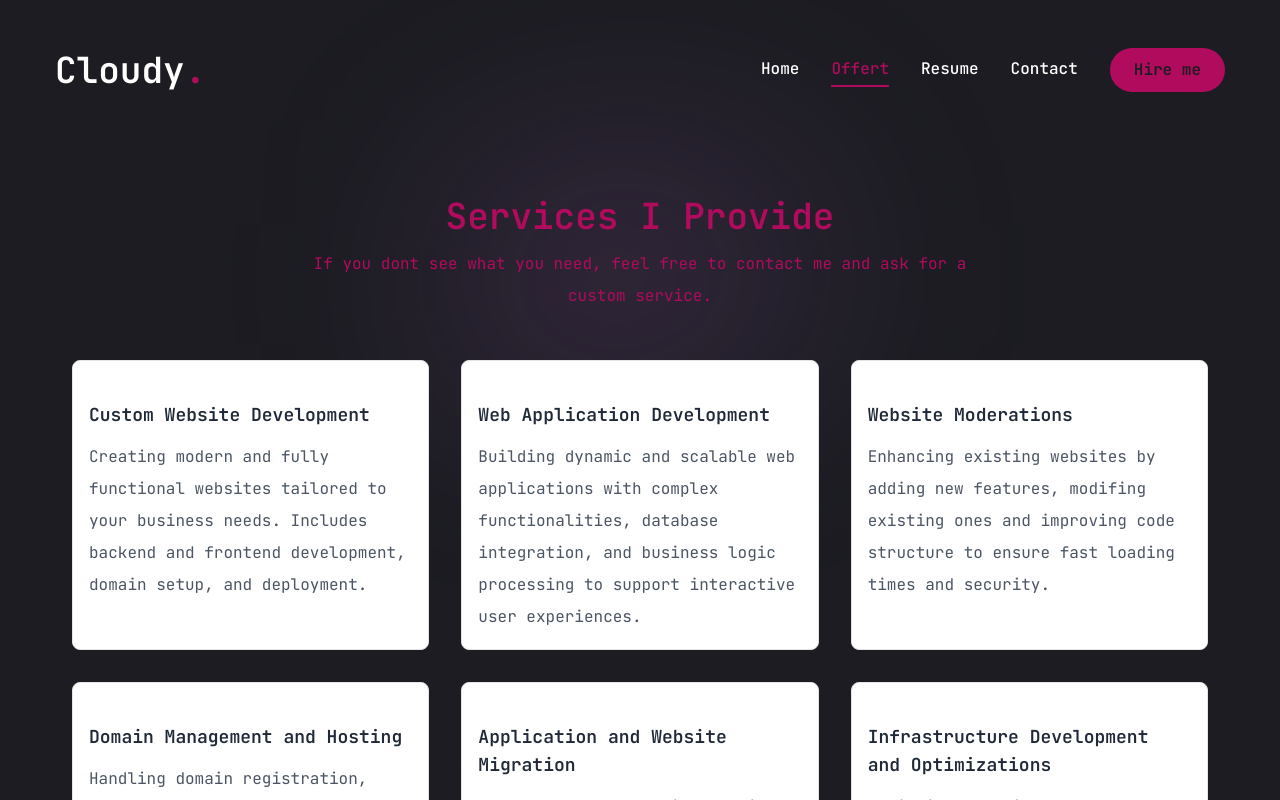
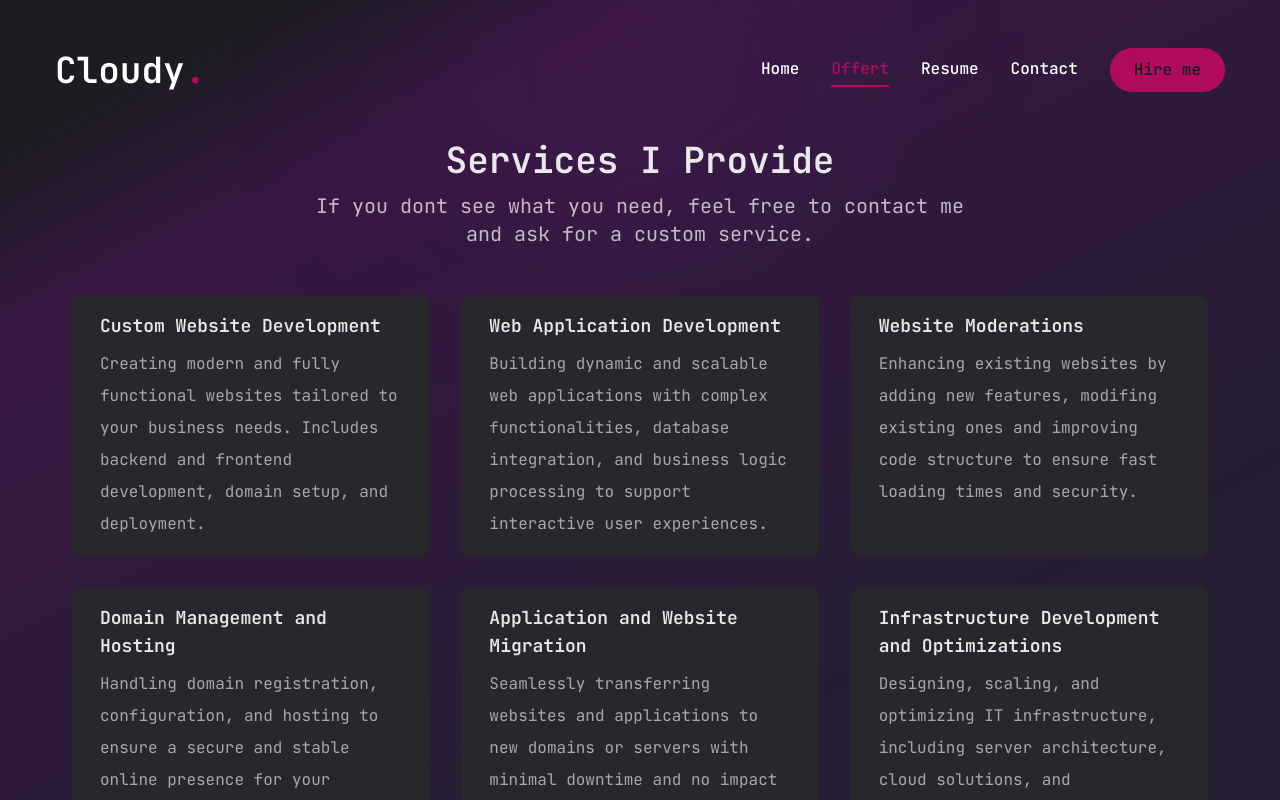
Before and after one commit to klaudiaaaj/cloud_portfolio, a Next.js app: page /offert in a window 1280 px wide. Shown: the top 800 px of the page. Built offline with nearby package versions, Linux system fonts and the light colour scheme.

Commit message:
Implement gradient and refactor colors

```diff
--- a/app/globals.css
+++ b/app/globals.css
@@ -81,7 +81,10 @@ body {
     @apply border-border;
   }
   body {
-    @apply bg-primary text-white font-primary leading-loose;
+    @apply  bg-primary gradient-bg text-white font-primary leading-loose ;
+    height: 100vh;
+    z-index: -1; /* Sends it to the background */
+
   }
   .h1{
     @apply text-[48px] xl:text-[80px] leading-[1.1] font-semibold;
@@ -106,7 +109,12 @@ body {
       opacity: 0.5; /* lub inna wartość opacity */
     }
     .gradient-bg {
-      background: linear-gradient(152.92deg, rgba(192, 132, 252, 0.2) 4.54%, rgba(232, 121, 249, 0.26) 34.2%, rgba(192, 132, 252, 0.1) 77.55%);
-      filter: blur(118px);
+      background: linear-gradient(152.92deg, #1c1c22 10%, rgba(152, 9, 177, 0.223) 23%, rgba(126, 43, 210, 0.1) 77%);
+       /* filter: blur(118px); */
+       z-index: -1; /* Sends it to the background */
+       /* position: absolute; */
+       background-attachment: fixed;
+
+
     }
 }
--- a/app/offert/page.jsx
+++ b/app/offert/page.jsx
@@ -71,14 +71,14 @@ const servicesGiven = [
 
 function offert() {
   return (
-    <section className="py-14">
+    <section className="">
         <div className="max-w-screen-xl mx-auto px-4 text-gray-600 md:px-8">
-            <div className="relative max-w-2xl mx-auto sm:text-center">
-                <div className="relative z-10">
-                    <h3 className="text-3xl text-accent font-semibold sm:text-4xl">
+            <div className=" max-w-2xl mx-auto sm:text-center">
+                <div className>
+                    <h1 className="text-3xl text-white/90 font-semibold sm:text-4xl">
                         Services I Provide
-                    </h3>
-                    <p className="mt-3 text-accent">
+                    </h1>
+                    <p className="mt-3 text-xl text-white/70">
                       If you dont see what you need, feel free to contact me and ask for a custom service.
                     </p>
                 </div>
@@ -88,16 +88,17 @@ function offert() {
                 <ul className="grid gap-8 sm:grid-cols-2 lg:grid-cols-3">
                     {
                         servicesGiven.map((item, idx) => (
-                            <li key={idx} className="bg-white space-y-3 p-4 border rounded-lg">
-                                <div className="text-indigo-600 pb-3">
+                            <li key={idx} className="bg-[#27272c] space-y-3 p-4 rounded-lg">
+                                <div className="text-indigo-900 px-3">
                                     {/* {item.icon} */}
-                                </div>
-                                <h4 className="text-lg text-gray-800 font-semibold">
+
+                                <h3 className="text-lg text-white/90 font-semibold pb-2">
                                     {item.title}
-                                </h4>
-                                <p>
+                                </h3>
+                                <p className="text-white/60">
                                     {item.description}
                                 </p>
+                                </div>
                             </li>
                         ))
                     }
--- a/tailwind.config.js
+++ b/tailwind.config.js
@@ -35,6 +35,7 @@ module.exports = {
   			primary: {
   				DEFAULT: '#1c1c22',
   				foreground: 'hsl(var(--primary-foreground))'
+
   			},
   			secondary: {
   				DEFAULT: 'hsl(var(--secondary))',
```
